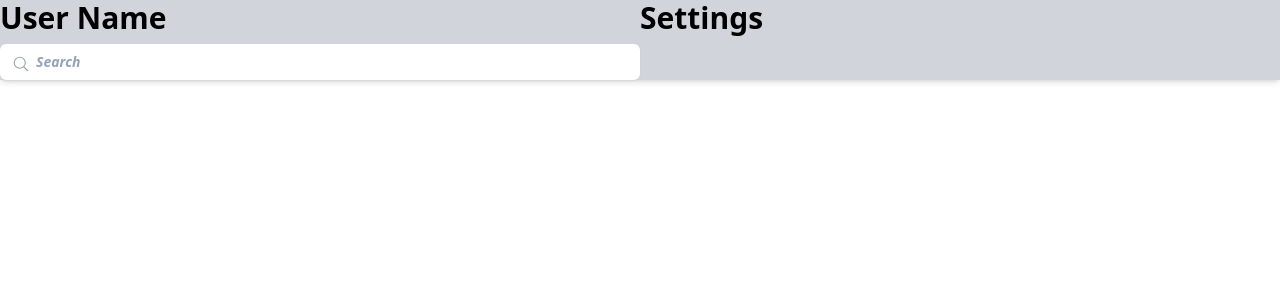
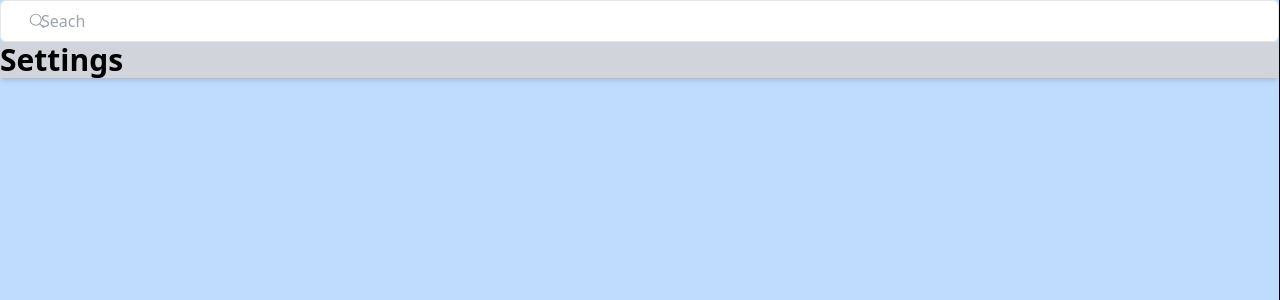
Before and after one commit to MuqarrabG/Whatsapp-Mockup, a React (Create React App) app in the folder app/: page /setting in a window 1280 px wide. Shown: the top 300 px of the page. Built offline with nearby package versions, Linux system fonts and the light colour scheme.

Commit message:
testing on setting page

```diff
--- a/app/src/components/Setting Left panel/headerLeft.js
+++ b/app/src/components/Setting Left panel/headerLeft.js
@@ -1,23 +1,35 @@
-import React from "react";
-import {searchOutline} from "ionicons/icons";
+import React, { useState } from "react";
+import {searchOutline} from "ionicons/icons"
 
-function headerLeft () {
+function HeaderLeft () {
+
+    const [query, setQuery] = useState("");
+
+    const handleInputChange = (a) => {
+
+        const newQuery = a.target.value;
+        setQuery(setQuery);
+    };
+
     return (
 
         //  {/* -- search box -- */}
-        <label class="relative block">
-            <span class="sr-only">Search</span>
-                <span class="absolute inset-y-0 left-0 flex items-centre pl-3">
-                    <svg class="h-5 w-5 fill-slate-300" viewbox="0 0 20 20">
-                </svg>
-            </span>
+        <div className="relative block">
+            <input type="text" value={query}
+                onChange={handleInputChange}
+                    placeholder="Seach"
+                        className="pl-10 pr-4 py-2 w-full border rounded-md" />
 
-        <input class="placeholder: italic placeholder:text-slate-400 block bg-white w-full border-slate-300 rounded-md py-2 pl-9 pr-3 shadow-sm focus:outline-none focus:border-sky-500 focus:ring-1 sm:text-sm" placeholder="Search" type="text" name="search"/>
 
-        <ion-icon name="search-outline" class="absolute left-7 top-1/2 transform -translate-y-1/2 text-gray-400 text-lg pointer-events-none"></ion-icon>
+        {/* <input class="placeholder: italic
+            placeholder:text-slate-400 block bg-white w-full border-slate-300 rounded-md py-2 pl-9 pr-3 shadow-sm focus:outline-none focus:border-sky-500 focus:ring-1 sm:text-sm" placeholder="Search" type="text" name="search"/>
+         */}
+        <ion-icon name="search-outline"
+            class="absolute left-7 top-1/2 transform -translate-y-1/2 text-gray-400 text-lg pointer-events-none">
+                </ion-icon>
 
-        </label>
+        </div>
     )
 }
 
-export default headerLeft
+export default HeaderLeft
--- a/app/src/components/Setting Right panel/headerRight.js
+++ b/app/src/components/Setting Right panel/headerRight.js
@@ -1,14 +1,14 @@
 import React from "react";
 
-function headerRight () {
+function HeaderRight () {
     return (
 
          <div className="max-w-none w-full max-h-28 grid grid-cols-2 divide-x-1/3 flex-item-centre font-bold text-3xl bg-gray-300 shadow-md">
 
-            <div>Settings</div>
+            <div> Settings </div>
 
         </div>
     )
 }
 
-export default headerRight
+export default HeaderRight
--- a/app/src/components/settingPage.js
+++ b/app/src/components/settingPage.js
@@ -1,48 +1,52 @@
 // src/SettingPage.js
 
 import React, {useState} from "react";
+import {searchOutline} from "ionicons/icons";
 
-import headerLeft from "./Setting Left panel/headerLeft";
-import headerRight from "./Setting Right panel/headerRight";
+import HeaderLeft from "./Setting Left panel/headerLeft";
+import HeaderRight from "./Setting Right panel/headerRight";
 
 function settingPage() {
 
     return(
+        <div className="min-w-[30%] bg-blue-200 h-screen overflow-auto border-r border-black">
+        <HeaderLeft />
+        <HeaderRight />
+      </div>
+    );
+    }
+
+
+        // <div className="max-w-none w-full max-h-28 grid grid-cols-2 divide-x-1/3 flex-item-centre font-bold text-3xl bg-gray-300 shadow-md">
+        //     <div>User Name</div>
+        //     <div>Settings</div>
+
+
+
+        // <div className="mt-2 text text-2xl items-center text-black-900"></div>
+        //     <div className="mt-2 text text-2xl items-centre text-black-900"></div>
+
+
+
+        // {/* -- search box -- */}
+        // <label class="relative block">
+        //     <span class="sr-only">Search</span>
+        //         <span class="absolute inset-y-0 left-0 flex items-centre pl-5">
+        //             <svg class="h-5 w-5 fill-slate-300" viewbox="0 0 20 20">
+        //         </svg>
+        //     </span>
+        // <input class="placeholder: italic placeholder:text-slate-400 block bg-white w-full border-slate-300 rounded-md py-2 pl-9 pr-3 shadow-sm focus:outline-none focus:border-sky-500 focus:ring-1 sm:text-sm" placeholder="Search" type="text" name="search"/>
+
+        // </label>
+
+        // <ion-icon name="search-outline" class="absolute left-3 top-16 transform -translate-y-1/2 text-gray-400 text-lg pointer-events-none"></ion-icon>
+
+        //  </div>
 
 
 
 
+//      )
+// }
 
-        <div className="max-w-none w-full max-h-28 grid grid-cols-2 divide-x-1/3 flex-item-centre font-bold text-3xl bg-gray-300 shadow-md">
-            <div>User Name</div>
-            <div>Settings</div>
-
-
-
-        <div className="mt-2 text text-2xl items-center text-black-900"></div>
-            <div className="mt-2 text text-2xl items-centre text-black-900"></div>
-
-
-
-        {/* -- search box -- */}
-        <label class="relative block">
-            <span class="sr-only">Search</span>
-                <span class="absolute inset-y-0 left-0 flex items-centre pl-5">
-                    <svg class="h-5 w-5 fill-slate-300" viewbox="0 0 20 20">
-                </svg>
-            </span>
-        <input class="placeholder: italic placeholder:text-slate-400 block bg-white w-full border-slate-300 rounded-md py-2 pl-9 pr-3 shadow-sm focus:outline-none focus:border-sky-500 focus:ring-1 sm:text-sm" placeholder="Search" type="text" name="search"/>
-
-        </label>
-
-        <ion-icon name="search-outline" class="absolute left-3 top-16 transform -translate-y-1/2 text-gray-400 text-lg pointer-events-none"></ion-icon>
-
-        </div>
-
-
-
-
-    )
-}
-
-export default settingPage;
+export default settingPage
--- a/app/src/index.css
+++ b/app/src/index.css
@@ -505,6 +505,9 @@ video {
 .left-0 {
   left: 0px;
 }
+.left-3 {
+  left: 0.75rem;
+}
 .left-7 {
   left: 1.75rem;
 }
@@ -513,6 +516,9 @@ video {
 }
 .top-1\/2 {
   top: 50%;
+}
+.top-16 {
+  top: 4rem;
 }
 .z-10 {
   z-index: 10;
@@ -799,11 +805,11 @@ video {
 .pl-10 {
   padding-left: 2.5rem;
 }
-.pl-2 {
-  padding-left: 0.5rem;
-}
 .pl-3 {
   padding-left: 0.75rem;
+}
+.pl-5 {
+  padding-left: 1.25rem;
 }
 .pl-9 {
   padding-left: 2.25rem;
```
